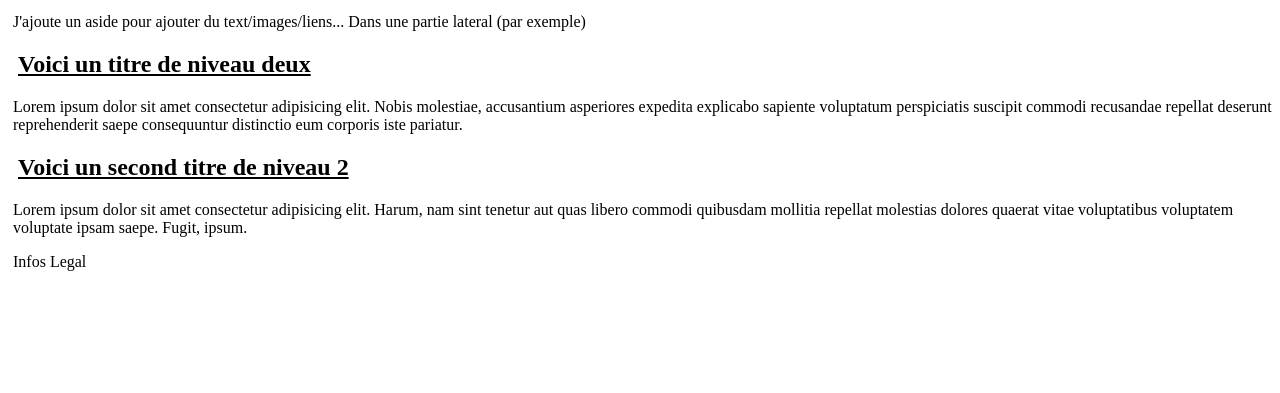
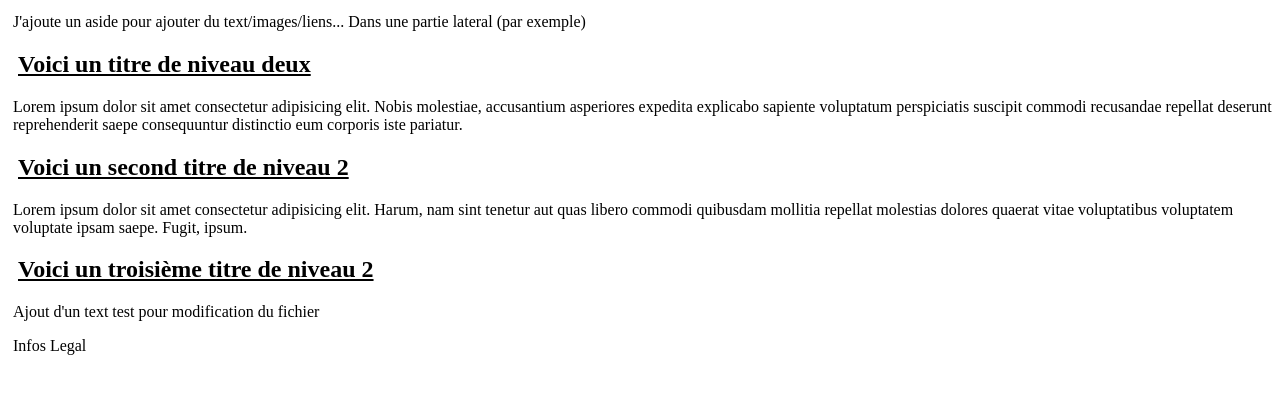
Before and after one commit to AlxisPdl/exogit, a plain HTML site: page index.html in a window 1280 px wide. Shown: the part 101-494 px from the top of the page. Drawn offline with Linux system fonts and the light colour scheme.

Commit message:
Modification du fichier html
Ajout d'une troisième section

```diff
--- a/index.html
+++ b/index.html
@@ -30,6 +30,10 @@
                 quibusdam mollitia repellat molestias dolores quaerat vitae voluptatibus voluptatem voluptate ipsam
                 saepe. Fugit, ipsum.</p>
         </section>
+        <section>
+            <h2>Voici un troisième titre de niveau 2</h2>
+            <p>Ajout d'un text test pour modification du fichier</p>
+        </section>
     </main>
     <footer>
         <p>Infos Legal</p>
```
